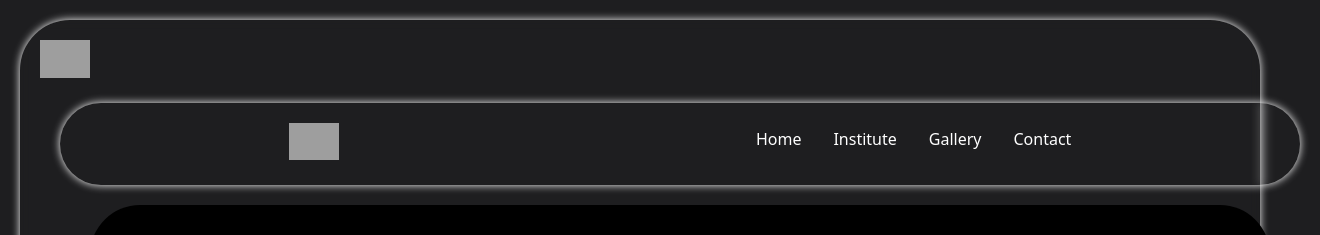
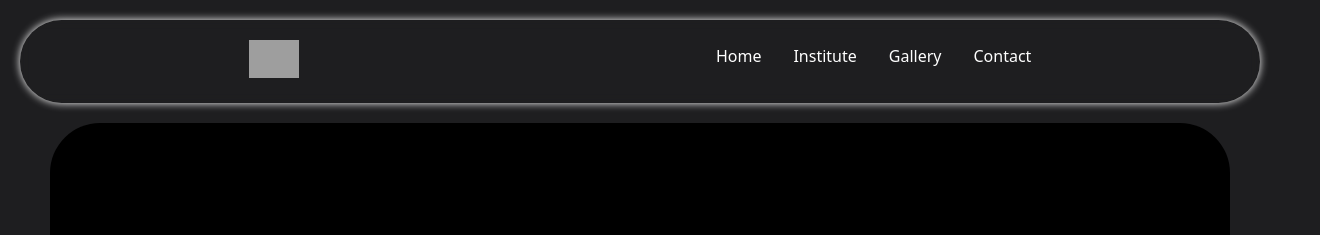
Before and after one commit to zeeshanmaqbool200/Idarah-Wali-Ul-Aser, a website: page public/gallery.html in a window 1280 px wide. Shown: the top 235 px of the page, 1320 px wide, since content can reach past the window. Drawn offline with Linux system fonts and the light colour scheme; grey boxes are pictures that could not be loaded.

Commit message:
updated gallery

```diff
--- a/public/gallery.html
+++ b/public/gallery.html
@@ -9,17 +9,13 @@
 
 </head>
 <body>
-    <header>
-        <nav id="nav">
-            <div class="nav-left">
-                <a href="index.html"><img src="/images/logo.png" alt="idarah wali ul aser logo"></a>
 
     <div class="background">
         <p class="loader">Loading</p>
       </div>
+    <header>
 
 
-    <header>
         <nav id="nav">
             <div class="nav-left">
                 <a href="/index.html"><img src="/images/logo.png" alt="idarah wali ul aser logo"></a>
--- a/style/gallery.css
+++ b/style/gallery.css
@@ -66,8 +66,6 @@ main{
     grid-template-columns: repeat(4, 1fr);
     grid-template-rows: auto;
     width: 100vw;
-    height: 100vh;
-
     gap: 1rem;
     padding: 20px;
 }
```
